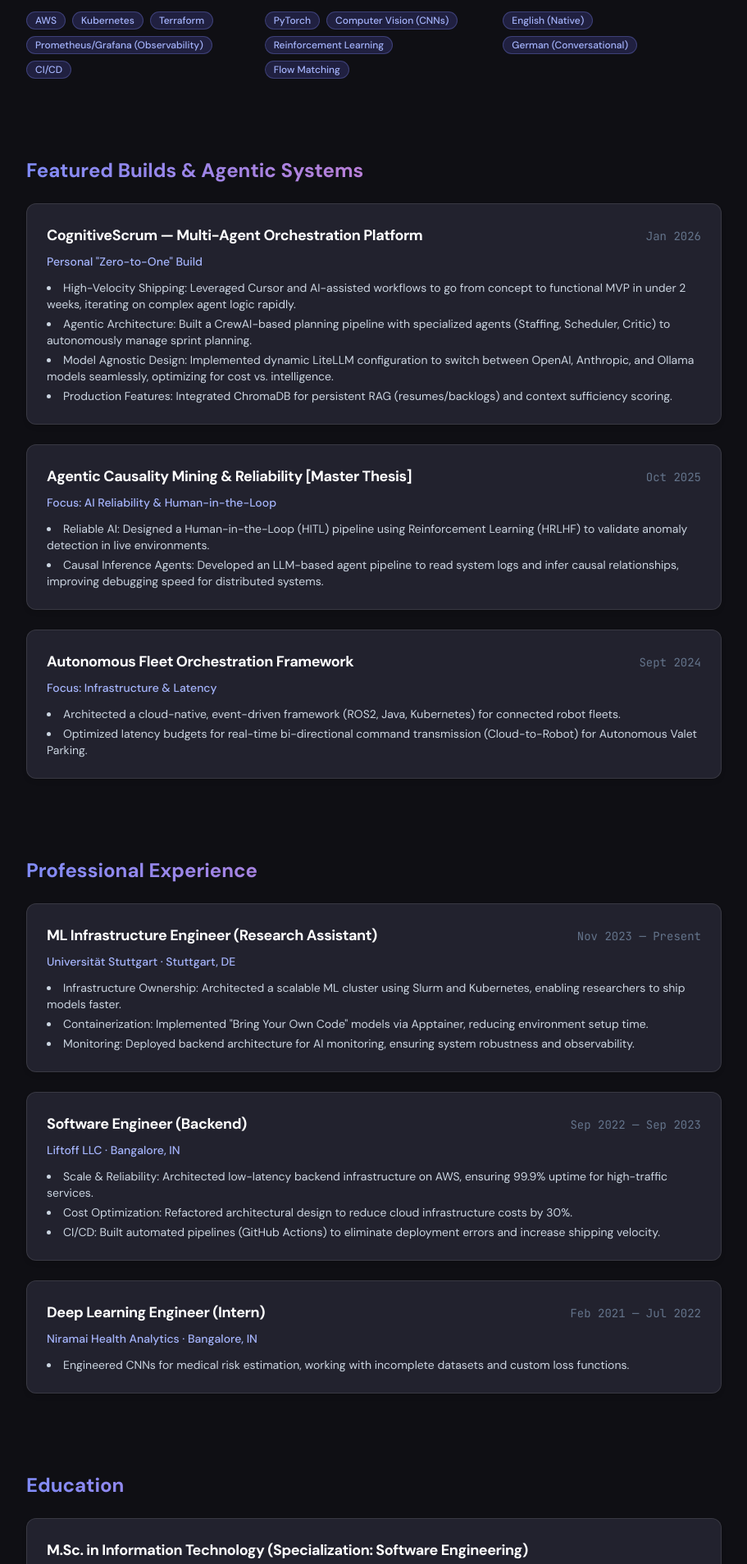
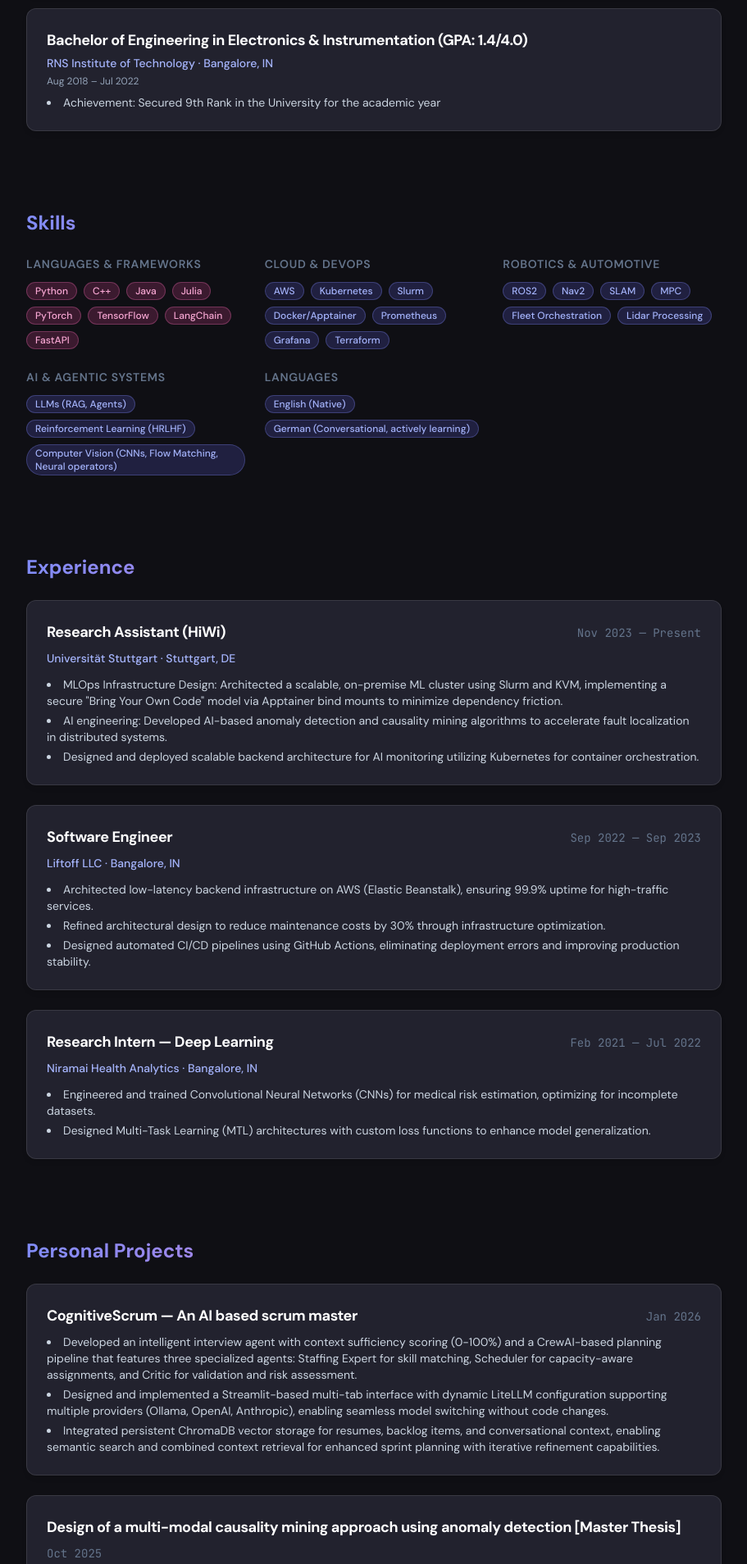
Before and after one commit to imkannadiga/OnlineCV, a React (Vite) app: page / in a window 1280 px wide. Shown: the part 812-2720 px from the top of the page at 82% size, without its empty margins (184-1095 px from the left). Built offline with nearby package versions, Linux system fonts and the light colour scheme.

Commit message:
Fixed data in resume

```diff
--- a/src/App.jsx
+++ b/src/App.jsx
@@ -11,7 +11,7 @@ import {
 import { resumeData } from './data/resumeData'
 
 function App() {
-  const { profile, summary, skills, featuredBuilds, experience, education, publications } = resumeData
+  const { profile, summary, education, skills, experience, personalProjects, publications } = resumeData
 
   return (
     <div className="min-h-screen bg-bg">
@@ -28,11 +28,11 @@ function App() {
         <Container size="default">
           <ResumeHeader profile={profile} />
           <SummaryBlock summary={summary} sectionTitle="Professional Summary" />
-          <SkillsSection skills={skills} sectionTitle="Technical Stack" />
-          <ExperienceSection experiences={featuredBuilds} sectionTitle="Featured Builds & Agentic Systems" />
-          <ExperienceSection experiences={experience} sectionTitle="Professional Experience" />
           <EducationSection education={education} />
-          <PublicationsSection publications={publications} />
+          <SkillsSection skills={skills} sectionTitle="Skills" />
+          <ExperienceSection experiences={experience} sectionTitle="Experience" />
+          <ExperienceSection experiences={personalProjects} sectionTitle="Personal Projects" />
+          <PublicationsSection publications={publications} sectionTitle="Publications" />
         </Container>
       </main>
     </div>
--- a/src/components/resume/EducationSection.jsx
+++ b/src/components/resume/EducationSection.jsx
@@ -23,6 +23,13 @@ export function EducationSection({ education, sectionTitle = 'Education' }) {
                   {item.year}
                 </Text>
               )}
+              {item.highlights && item.highlights.length > 0 && (
+                <ul className="list-disc list-inside space-y-1 text-slate-300 text-sm mt-2">
+                  {item.highlights.map((h, i) => (
+                    <li key={i}>{h}</li>
+                  ))}
+                </ul>
+              )}
             </Card>
           </li>
         ))}
--- a/src/components/resume/ExperienceSection.jsx
+++ b/src/components/resume/ExperienceSection.jsx
@@ -20,10 +20,13 @@ export function ExperienceSection({ experiences, sectionTitle = 'Experience' })
                   {job.endDate && job.endDate !== job.startDate ? ` — ${job.endDate}` : ''}
                 </span>
               </div>
-              <p className="text-indigo-300 font-medium text-sm mb-3">
-                {job.company}
-                {job.location && ` · ${job.location}`}
-              </p>
+              {(job.company || job.location) && (
+                <p className="text-indigo-300 font-medium text-sm mb-3">
+                  {job.company}
+                  {job.company && job.location && ` · `}
+                  {job.location}
+                </p>
+              )}
               {job.highlights && job.highlights.length > 0 && (
                 <ul className="list-disc list-inside space-y-1 text-slate-300 text-sm">
                   {job.highlights.map((item, i) => (
--- a/src/data/resumeData.js
+++ b/src/data/resumeData.js
@@ -4,8 +4,8 @@
 export const resumeData = {
   profile: {
     name: 'Athreya Hosahalli Prakash',
-    title: 'AI Product Engineer',
-    tagline: 'Full-Stack Builder · AI-Native Developer',
+    title: 'AI & Software Engineer',
+    tagline: 'Python · Distributed Computing · Cloud-Native Architectures',
     email: 'athreyahosahalliprakash@gmail.com',
     phone: '+49 1590 637 6601',
     location: 'Stuttgart, DE',
@@ -15,134 +15,147 @@ export const resumeData = {
     avatar: null,
   },
 
-  summary: `AI Product Engineer and Full-Stack Builder with a bias for action. AI-Native developer proficient in using Cursor and LLMs to accelerate development velocity. Specializing in Agentic Systems, RAG, and Cloud-Native Infrastructure. Experienced in taking products from "zero-to-one" using modern AI stacks (LangChain, CrewAI). Proven track record of building reliable, human-in-the-loop AI pipelines and scalable backend architectures (Kubernetes/AWS). Passionate about shipping fast, iterating in public, and exploring the frontier of autonomous commerce.`,
+  summary: `AI & Software Engineer with strong expertise in Python, Distributed Computing, and Cloud-Native Architectures. Experienced in building mission-critical backend infrastructure using Kubernetes, AWS, and Microservices. Proven track record in collaborating with cross-functional teams to engineer innovative solutions for the automotive and industrial sectors. Proficient with DevOps practices, CI/CD implementation, and applying intermediate subject matter expertise to solve complex application and infrastructure problems.`,
+
+  education: [
+    {
+      id: '1',
+      degree: 'Master of Science in Information Technology (Current Grade: 2.4/4.0)',
+      school: 'Universität Stuttgart',
+      location: 'Stuttgart, DE',
+      year: 'Oct 2023 – Present',
+      highlights: ['Specialization: Computer Software/Hardware Engineering'],
+    },
+    {
+      id: '2',
+      degree: 'Bachelor of Engineering in Electronics & Instrumentation (GPA: 1.4/4.0)',
+      school: 'RNS Institute of Technology',
+      location: 'Bangalore, IN',
+      year: 'Aug 2018 – Jul 2022',
+      highlights: ['Achievement: Secured 9th Rank in the University for the academic year'],
+    },
+  ],
 
   skills: [
     {
-      category: 'AI-Native Workflow',
-      items: ['Cursor (Daily Driver)', 'Replit', 'Copilot', 'Rapid Prototyping', 'Prompt Engineering'],
-    },
-    {
-      category: 'Agentic AI',
-      items: ['Agents (CrewAI, LangChain)', 'RAG (ChromaDB)', 'LiteLLM', 'HRLHF (Human-in-the-Loop)', 'Evals'],
-    },
-    {
-      category: 'Product Engineering',
-      items: ['Python', 'FastAPI', 'Streamlit', 'React', 'Docker/Apptainer'],
+      category: 'Languages & Frameworks',
+      items: ['Python', 'C++', 'Java', 'Julia', 'PyTorch', 'TensorFlow', 'LangChain', 'FastAPI'],
     },
     {
       category: 'Cloud & DevOps',
-      items: ['AWS', 'Kubernetes', 'Terraform', 'Prometheus/Grafana (Observability)', 'CI/CD'],
+      items: ['AWS', 'Kubernetes', 'Slurm', 'Docker/Apptainer', 'Prometheus', 'Grafana', 'Terraform'],
     },
     {
-      category: 'Core AI',
-      items: ['PyTorch', 'Computer Vision (CNNs)', 'Reinforcement Learning', 'Flow Matching'],
+      category: 'Robotics & Automotive',
+      items: ['ROS2', 'Nav2', 'SLAM', 'MPC', 'Fleet Orchestration', 'Lidar Processing'],
+    },
+    {
+      category: 'AI & Agentic Systems',
+      items: ['LLMs (RAG, Agents)', 'Reinforcement Learning (HRLHF)', 'Computer Vision (CNNs, Flow Matching, Neural operators)'],
     },
     {
       category: 'Languages',
-      items: ['English (Native)', 'German (Conversational)'],
-    },
-  ],
-
-  featuredBuilds: [
-    {
-      id: '1',
-      role: 'CognitiveScrum — Multi-Agent Orchestration Platform',
-      company: 'Personal "Zero-to-One" Build',
-      location: null,
-      startDate: 'Jan 2026',
-      endDate: null,
-      highlights: [
-        'High-Velocity Shipping: Leveraged Cursor and AI-assisted workflows to go from concept to functional MVP in under 2 weeks, iterating on complex agent logic rapidly.',
-        'Agentic Architecture: Built a CrewAI-based planning pipeline with specialized agents (Staffing, Scheduler, Critic) to autonomously manage sprint planning.',
-        'Model Agnostic Design: Implemented dynamic LiteLLM configuration to switch between OpenAI, Anthropic, and Ollama models seamlessly, optimizing for cost vs. intelligence.',
-        'Production Features: Integrated ChromaDB for persistent RAG (resumes/backlogs) and context sufficiency scoring.',
-      ],
-    },
-    {
-      id: '2',
-      role: 'Agentic Causality Mining & Reliability [Master Thesis]',
-      company: 'Focus: AI Reliability & Human-in-the-Loop',
-      location: null,
-      startDate: 'Oct 2025',
-      endDate: null,
-      highlights: [
-        'Reliable AI: Designed a Human-in-the-Loop (HITL) pipeline using Reinforcement Learning (HRLHF) to validate anomaly detection in live environments.',
-        'Causal Inference Agents: Developed an LLM-based agent pipeline to read system logs and infer causal relationships, improving debugging speed for distributed systems.',
-      ],
-    },
-    {
-      id: '3',
-      role: 'Autonomous Fleet Orchestration Framework',
-      company: 'Focus: Infrastructure & Latency',
-      location: null,
-      startDate: 'Sept 2024',
-      endDate: null,
-      highlights: [
-        'Architected a cloud-native, event-driven framework (ROS2, Java, Kubernetes) for connected robot fleets.',
-        'Optimized latency budgets for real-time bi-directional command transmission (Cloud-to-Robot) for Autonomous Valet Parking.',
-      ],
+      items: ['English (Native)', 'German (Conversational, actively learning)'],
     },
   ],
 
   experience: [
     {
       id: '1',
-      role: 'ML Infrastructure Engineer (Research Assistant)',
+      role: 'Research Assistant (HiWi)',
       company: 'Universität Stuttgart',
       location: 'Stuttgart, DE',
       startDate: 'Nov 2023',
       endDate: 'Present',
       highlights: [
-        'Infrastructure Ownership: Architected a scalable ML cluster using Slurm and Kubernetes, enabling researchers to ship models faster.',
-        'Containerization: Implemented "Bring Your Own Code" models via Apptainer, reducing environment setup time.',
-        'Monitoring: Deployed backend architecture for AI monitoring, ensuring system robustness and observability.',
+        'MLOps Infrastructure Design: Architected a scalable, on-premise ML cluster using Slurm and KVM, implementing a secure "Bring Your Own Code" model via Apptainer bind mounts to minimize dependency friction.',
+        'AI engineering: Developed AI-based anomaly detection and causality mining algorithms to accelerate fault localization in distributed systems.',
+        'Designed and deployed scalable backend architecture for AI monitoring utilizing Kubernetes for container orchestration.',
       ],
     },
     {
       id: '2',
-      role: 'Software Engineer (Backend)',
+      role: 'Software Engineer',
       company: 'Liftoff LLC',
       location: 'Bangalore, IN',
       startDate: 'Sep 2022',
       endDate: 'Sep 2023',
       highlights: [
-        'Scale & Reliability: Architected low-latency backend infrastructure on AWS, ensuring 99.9% uptime for high-traffic services.',
-        'Cost Optimization: Refactored architectural design to reduce cloud infrastructure costs by 30%.',
-        'CI/CD: Built automated pipelines (GitHub Actions) to eliminate deployment errors and increase shipping velocity.',
+        'Architected low-latency backend infrastructure on AWS (Elastic Beanstalk), ensuring 99.9% uptime for high-traffic services.',
+        'Refined architectural design to reduce maintenance costs by 30% through infrastructure optimization.',
+        'Designed automated CI/CD pipelines using GitHub Actions, eliminating deployment errors and improving production stability.',
       ],
     },
     {
       id: '3',
-      role: 'Deep Learning Engineer (Intern)',
+      role: 'Research Intern — Deep Learning',
       company: 'Niramai Health Analytics',
       location: 'Bangalore, IN',
       startDate: 'Feb 2021',
       endDate: 'Jul 2022',
       highlights: [
-        'Engineered CNNs for medical risk estimation, working with incomplete datasets and custom loss functions.',
+        'Engineered and trained Convolutional Neural Networks (CNNs) for medical risk estimation, optimizing for incomplete datasets.',
+        'Designed Multi-Task Learning (MTL) architectures with custom loss functions to enhance model generalization.',
       ],
     },
   ],
 
-  education: [
+  personalProjects: [
     {
       id: '1',
-      degree: 'M.Sc. in Information Technology (Specialization: Software Engineering)',
-      school: 'Universität Stuttgart',
-      location: 'Stuttgart, DE',
-      year: 'Oct 2023 – Present',
+      role: 'CognitiveScrum — An AI based scrum master',
+      company: null,
+      location: null,
+      startDate: 'Jan 2026',
+      endDate: null,
+      highlights: [
+        'Developed an intelligent interview agent with context sufficiency scoring (0-100%) and a CrewAI-based planning pipeline that features three specialized agents: Staffing Expert for skill matching, Scheduler for capacity-aware assignments, and Critic for validation and risk assessment.',
+        'Designed and implemented a Streamlit-based multi-tab interface with dynamic LiteLLM configuration supporting multiple providers (Ollama, OpenAI, Anthropic), enabling seamless model switching without code changes.',
+        'Integrated persistent ChromaDB vector storage for resumes, backlog items, and conversational context, enabling semantic search and combined context retrieval for enhanced sprint planning with iterative refinement capabilities.',
+      ],
     },
     {
       id: '2',
-      degree: 'B.E. in Electronics & Instrumentation (Top 10 University Rank)',
-      school: 'RNS Institute of Technology',
-      location: 'Bangalore, IN',
-      year: 'Aug 2018 – Jul 2022',
+      role: 'Design of a multi-modal causality mining approach using anomaly detection [Master Thesis]',
+      company: null,
+      location: null,
+      startDate: 'Oct 2025',
+      endDate: null,
+      highlights: [
+        'Designed and Implemented an RL-based online Anomaly Detection algorithm with "Human-in-the-Loop" feedback, significantly improving detection precision in live environments.',
+        'Developed a novel Agentic AI pipeline utilizing Large Language Models (LLMs) to infer causal relationships from system metrics and logs to improve interpretability.',
+        'Integrated detection modules into a HRLHF (Reinforcement Learning from Human Feedback) pipeline for automated fault diagnosis.',
+      ],
+    },
+    {
+      id: '3',
+      role: 'Flow matching for parametric PDE simulations',
+      company: null,
+      location: null,
+      startDate: 'June 2025',
+      endDate: null,
+      highlights: [
+        'Generative Modeling for Physics: Investigated and implemented Flow Matching models as a superior alternative to Diffusion models for parametric PDE simulations, focusing on computational efficiency and inference speed.',
+        'Unified Training Framework: Developed a scalable, unified training framework to benchmark various flow matching approaches, enabling rapid prototyping and evaluation of physics-informed models.',
+        'Algorithm Benchmarking: Conducted rigorous comparative analysis of flow matching techniques to optimize the simulation of parametric PDEs, demonstrating reduced computational overhead compared to traditional solvers.',
+      ],
+    },
+    {
+      id: '4',
+      role: 'Design of an event based framework for autonomous navigation use cases',
+      company: null,
+      location: null,
+      startDate: 'Sept 2024',
+      endDate: null,
+      highlights: [
+        'Architected a cloud-native event-driven framework using ROS2, Java Spring Boot, and Kubernetes for connected vehicle fleets.',
+        'Optimized SLAM and path-planning algorithms (Nav2, MPC) on AgileX Scout 2.0 UGVs for robust obstacle avoidance.',
+        'Deployed an Autonomous Valet Parking prototype with real-time bi-directional command transmission (cloud-to-robot).',
+      ],
     },
   ],
 
   publications: [
-    'Weiß, M., Dettinger, F., Prakash, A. H., et al. Self-Adaptive Anomaly Detection with Reinforcement Learning and Human Feedback. Institute of Industrial Automation and Software Engineering (IAS).',
+    'Weiß, M., Dettinger, F., Prakash, A. H., Jazdi, N., & Weyrich, M. (n.d.). Self-Adaptive Anomaly Detection with Reinforcement Learning and Human Feedback in Connected Vehicles. Institute of Industrial Automation and Software Engineering (IAS), University of Stuttgart.',
   ],
 }
```
